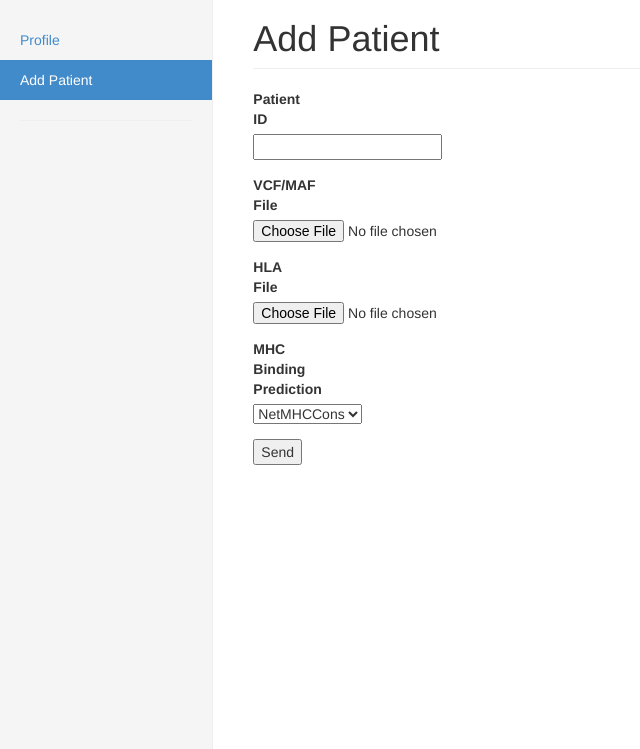
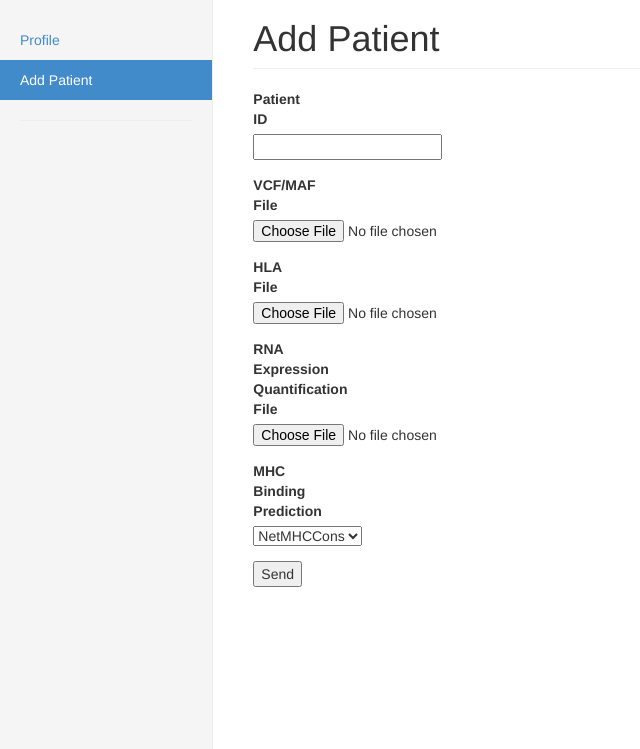
Before and after one commit to hammerlab/immuno, a Flask app: template immuno/templates/upload.html in a window 1280 px wide. Shown: the part 51-800 px from the top of the page, without its empty margins (0-640 px from the left). Run offline with Flask 2, Linux system fonts and the light colour scheme; the template is opened without the code that fills it: values that come from a table or form of the project are taken from there, others are empty; parts of the project's set-up code (start-up, migrations or seed data) failed here and were passed over; some libraries are stand-ins or nearby versions.

Commit message:
Adding a dummy RNA expression upload

```diff
--- a/immuno/templates/upload.html
+++ b/immuno/templates/upload.html
@@ -35,6 +35,12 @@ Add Patient
   </div>
   <div class="row">
     <div class="form-group col-lg-1">
+    {{ form.rna_file.label }}
+    {{ form.rna_file }}
+    </div>
+  </div>
+  <div class="row">
+    <div class="form-group col-lg-1">
     {{ form.binding_predictor.label }}
     {{ form.binding_predictor }}
     </div>
--- a/immuno/ui.py
+++ b/immuno/ui.py
@@ -263,6 +263,8 @@ class NewPatientForm(Form):
     )
     hla_file = FileField('HLA File',
         validators=[FileRequired(), FileAllowed(['hla'], 'HLA Only')])
+    rna_file = FileField('RNA Expression Quantification File',
+        validators=[FileAllowed(['txt'], 'TXT Only')])
     binding_predictor = SelectField('MHC Binding Prediction',
         choices=sorted(zip(binding_predictor_choices.keys(),
             binding_predictor_choices.values())),
```
